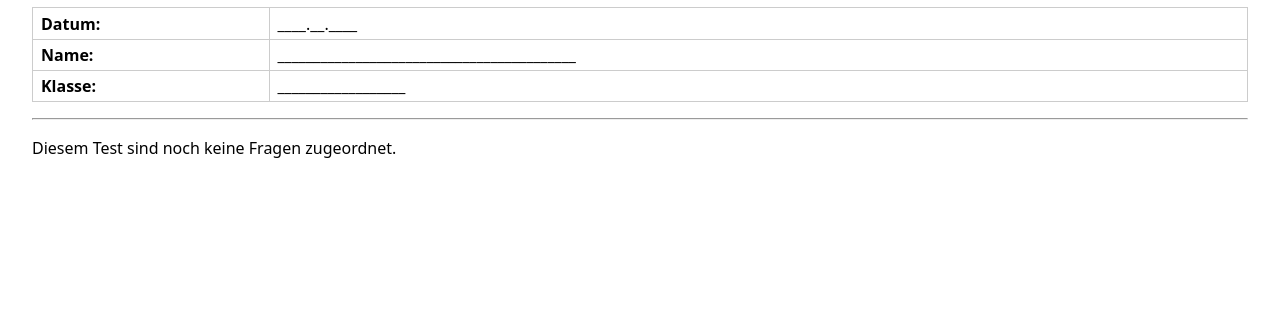
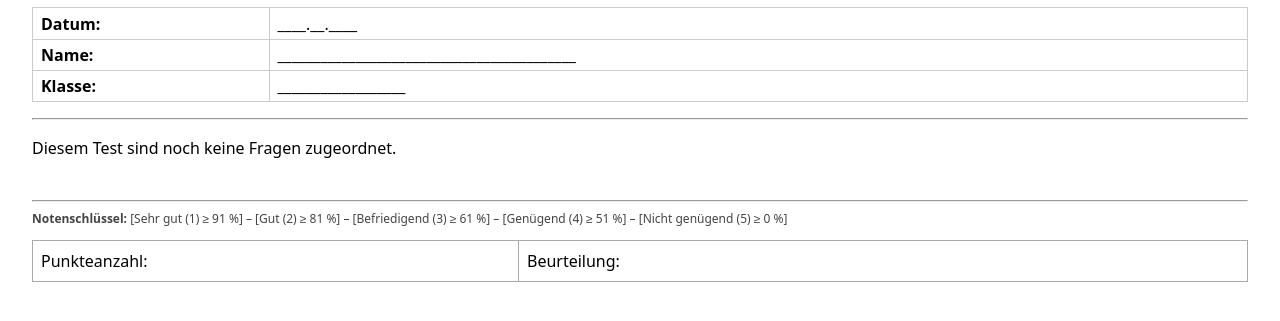
Before and after one commit to wmaslo/testgenerator, a Flask app: template templates/test_preview.html in a window 1280 px wide. Shown: the part 188-509 px from the top of the page. Run offline with Flask 3, Linux system fonts and the light colour scheme; the template is opened without the code that fills it, so the values that code supplies are empty.

Commit message:
Seitenumbruch, Notenschlüssel hinzugefügt, Datenbankpfad kt, Datenbankpfad korrigiert

```diff
--- a/app.py
+++ b/app.py
@@ -2,7 +2,8 @@ from flask import Flask, render_template, request, redirect, url_for
 import sqlite3
 import os
 
-DB_PATH = os.path.join(os.path.dirname(__file__), "questions.db")
+BASE_DIR = os.path.dirname(__file__)
+DB_PATH = os.path.join(BASE_DIR, "data", "questions.db")
 
 app = Flask(__name__)
 
@@ -527,4 +528,4 @@ def delete_topic(topic_id):
     return redirect(url_for("index"))
 
 if __name__ == "__main__":
-    app.run(debug=True)
+    app.run(host="0.0.0.0", port=5000, debug=True)
--- a/templates/test_preview.html
+++ b/templates/test_preview.html
@@ -13,6 +13,12 @@
         h1, h2, h3 {
             margin-bottom: 0.2cm;
         }
+		.question {
+			page-break-inside: avoid !important;
+			break-inside: avoid !important;
+			margin-bottom: 2rem; /* optional für mehr Abstand */
+			padding-bottom: 1rem; /* optional für Optik */
+		}
     }
 
     .meta {
@@ -86,7 +92,7 @@
             </div>
 
             <!-- Platz für Schüler-Antworten -->
-	    	<div class="answer-block"></div>
+	    	<div class="answer-block">
             </div>
         </div>
     {% endfor %}
@@ -94,4 +100,28 @@
     <p>Diesem Test sind noch keine Fragen zugeordnet.</p>
 {% endif %}
 
+<hr style="margin-top: 40px;">
+
+<!-- Notenschlüssel -->
+<div class="grading-info" style="margin-bottom: 12px; font-size: 12px; color: #444;">
+    <strong>Notenschlüssel:</strong>
+    [Sehr gut (1) ≥ 91 %] –
+    [Gut (2) ≥ 81 %] –
+    [Befriedigend (3) ≥ 61 %] –
+    [Genügend (4) ≥ 51 %] –
+    [Nicht genügend (5) ≥ 0 %]
+</div>
+
+<!-- Bewertungstabelle -->
+<table class="grading-table" style="width: 100%; border-collapse: collapse; margin-top: 10px;">
+    <tr>
+        <td style="border: 1px solid #aaa; padding: 8px; width: 40%;">
+            Punkteanzahl:
+        </td>
+        <td style="border: 1px solid #aaa; padding: 8px; width: 60%;">
+            Beurteilung:
+        </td>
+    </tr>
+</table>
+
 {% endblock %}
```
